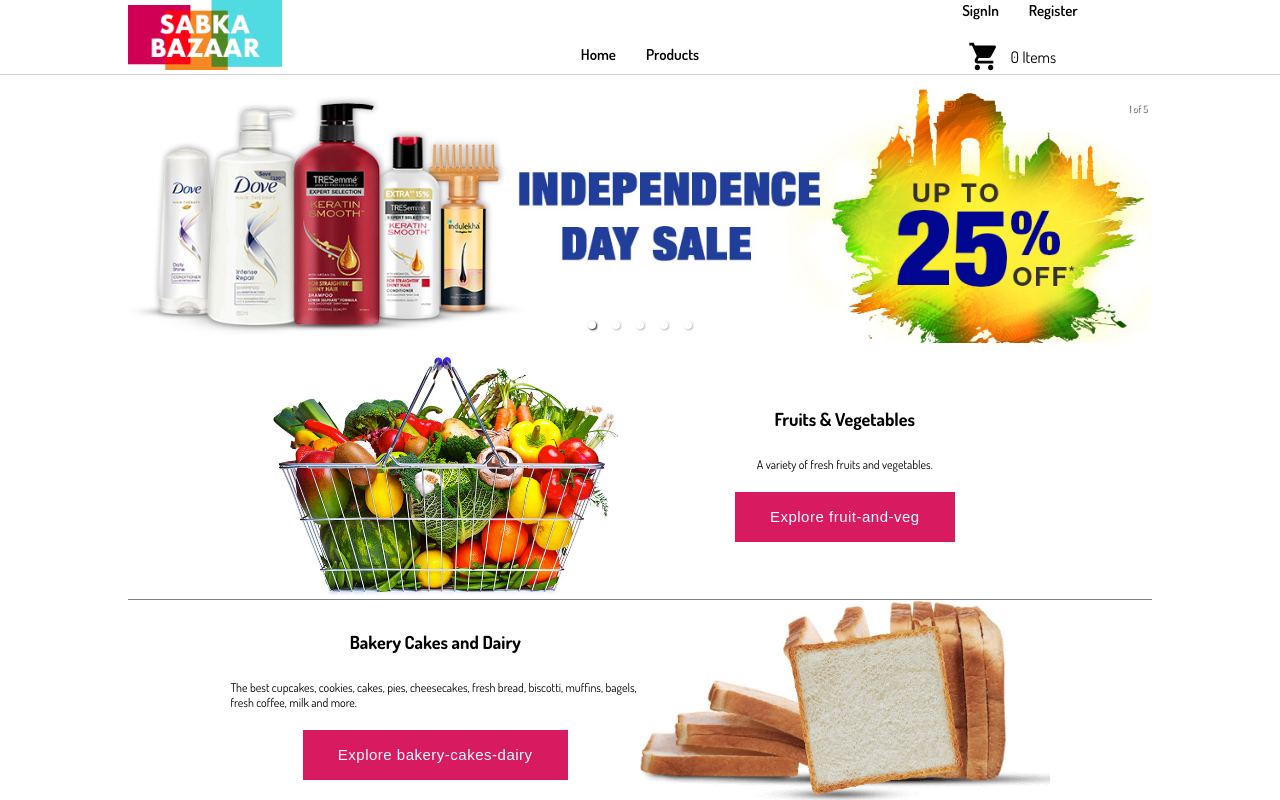
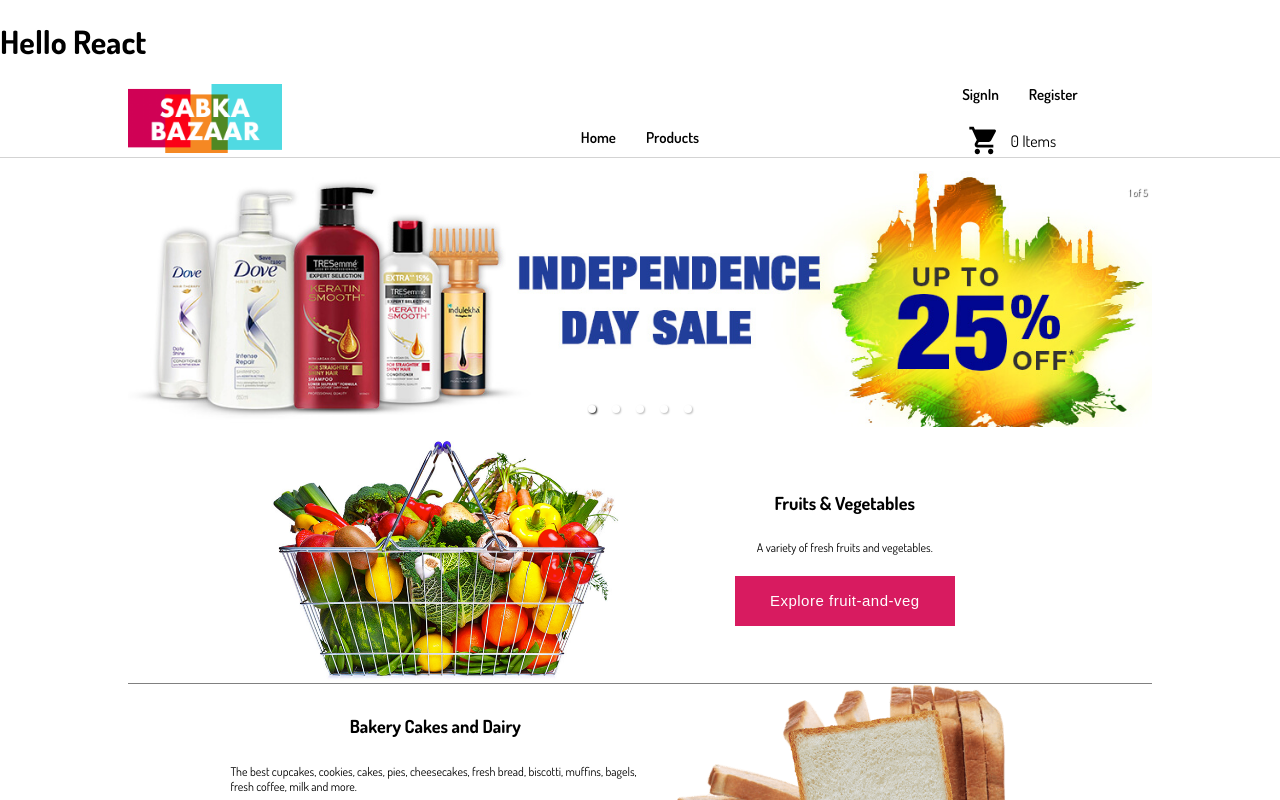
Before and after one commit to Arunjilla/Sabka-Bazar, a React (Create React App) app: page / in a window 1280 px wide. Shown: the top 800 px of the page. Built offline with nearby package versions, Linux system fonts and the light colour scheme.

Commit message:
App.js code changed

```diff
--- a/src/App.js
+++ b/src/App.js
@@ -11,7 +11,7 @@
 
 
     <>
-
+    <h1>Hello React</h1>
     <Routes>
       <Route path='/' element={<Navigation />}>
         <Route index element={<Home />} />
```
